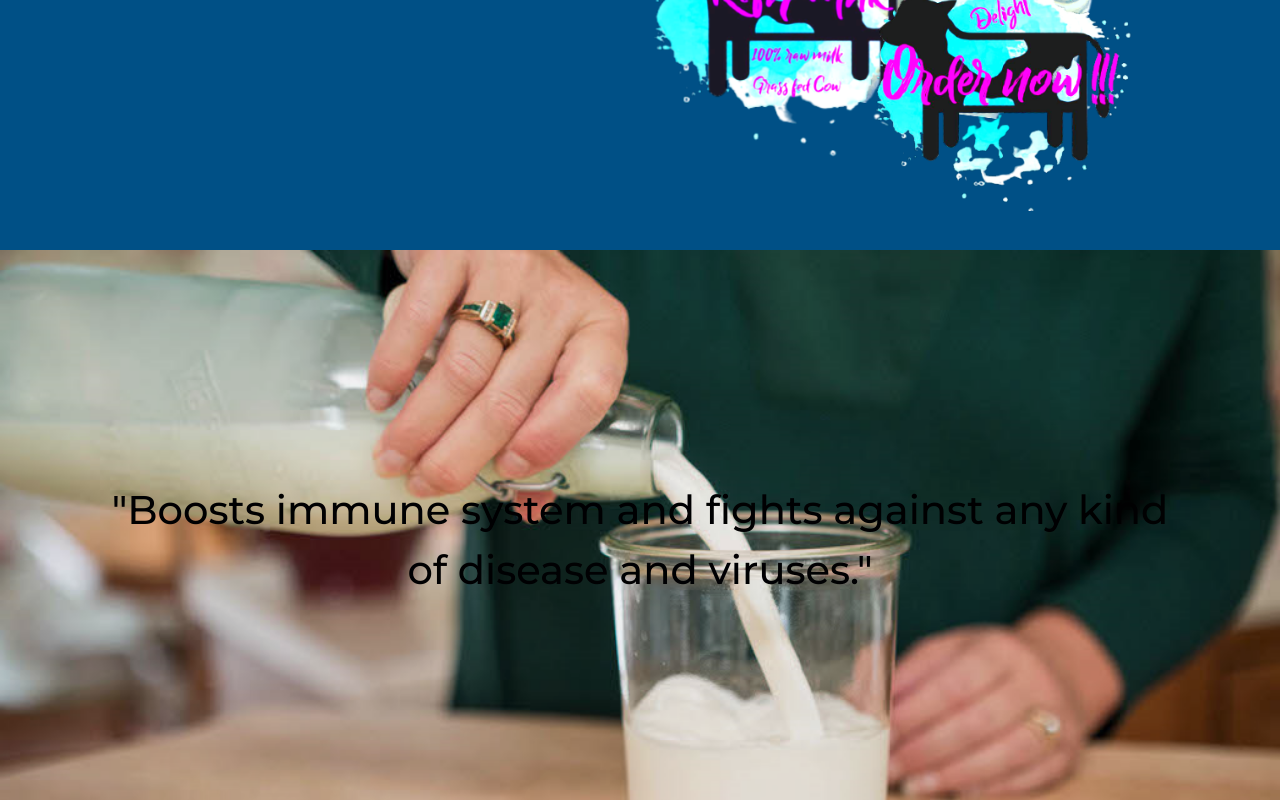
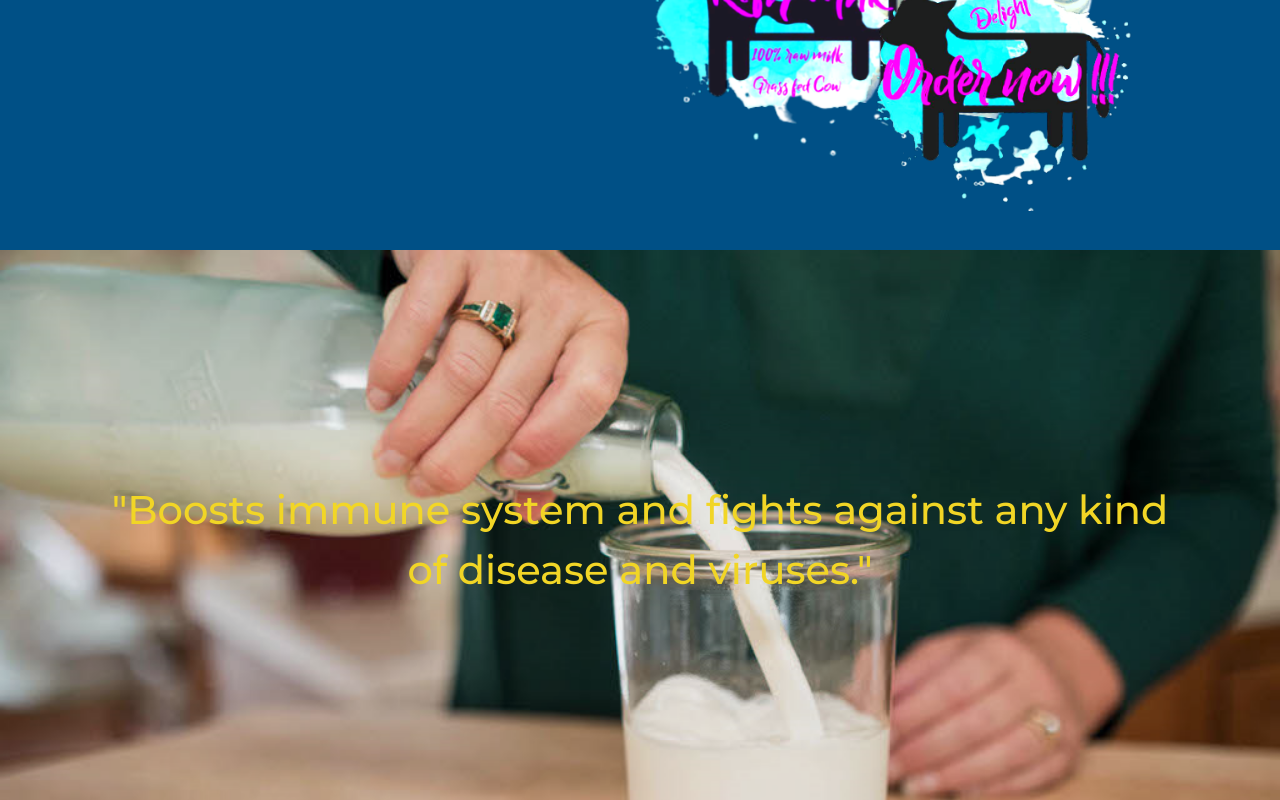
Before and after one commit to kefirswitch/icaiisdelight, a plain HTML site: page index.html in a window 1280 px wide. Shown: the part 621-1421 px from the top of the page. Drawn offline with nearby package versions, Linux system fonts and the light colour scheme.

Commit message:
Update style.css

```diff
--- a/css/style.css
+++ b/css/style.css
@@ -52,7 +52,7 @@ h1 {
 .benefits-text {
   position: absolute;
   padding-top: 18%;
-
+  color: #ffe227;
 }
 h2 {
   font-family: "Montserrat";
```
